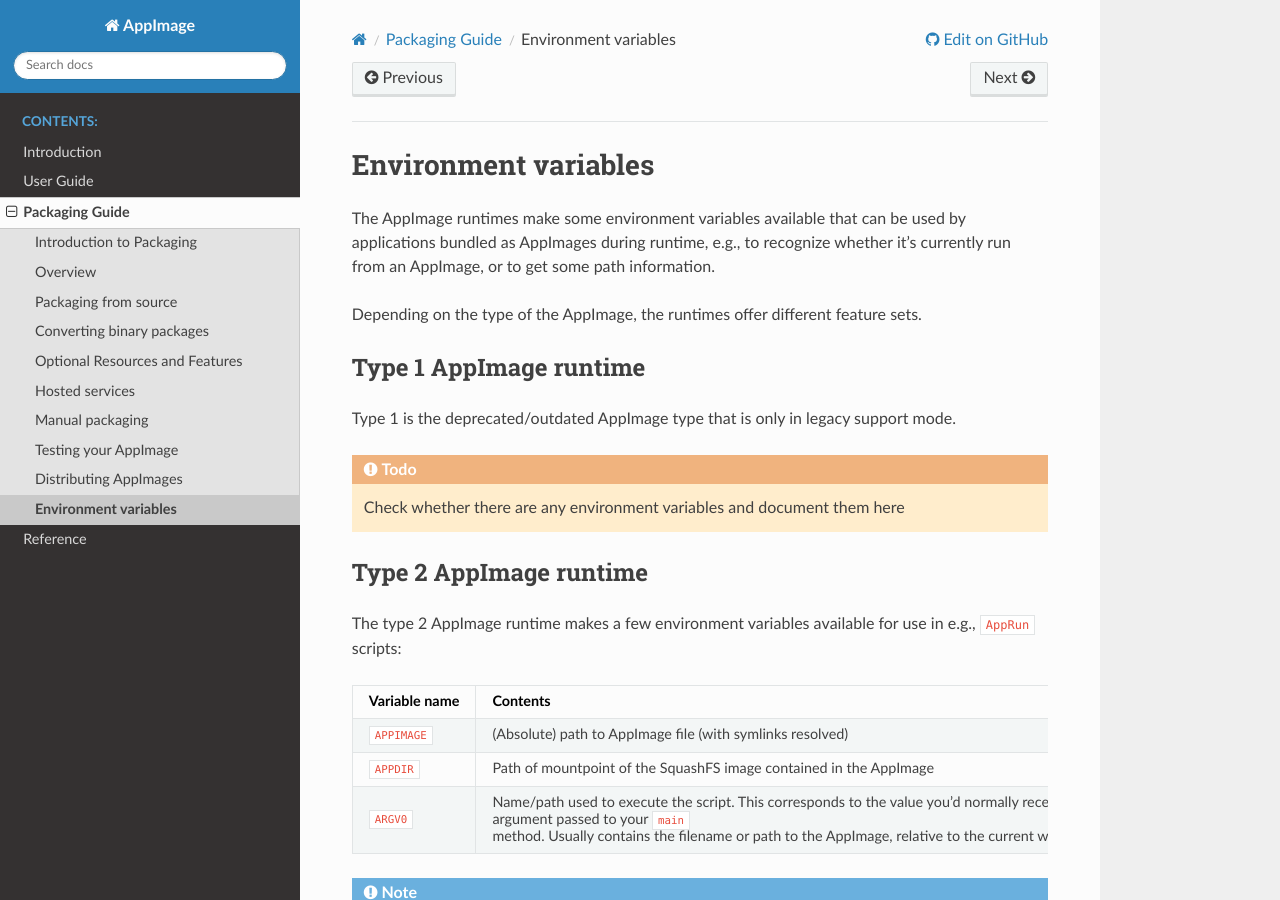
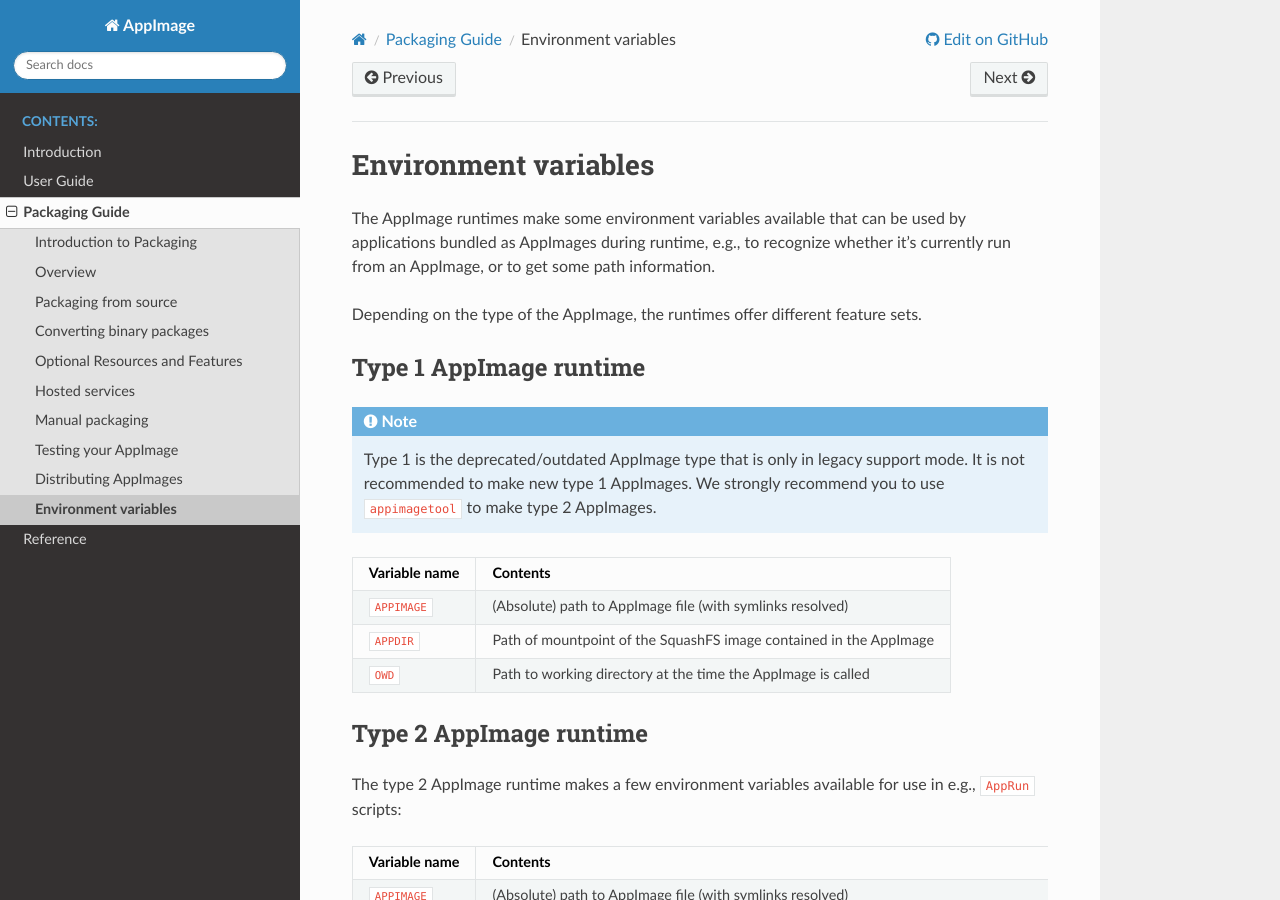
Before and after one commit to AppImage/docs.appimage.org, a Sphinx documentation site: the page built from source/packaging-guide/environment-variables.rst, in a window 1280 px wide and 900 px high. Built offline with Sphinx 7.4.7 and the Read the Docs theme 2.0.0, drawn with Linux system fonts in a browser that asks for light colours.

Commit message:
Document type 1 environment variables

```diff
--- a/source/packaging-guide/environment-variables.rst
+++ b/source/packaging-guide/environment-variables.rst
@@ -12,10 +12,24 @@
 Type 1 AppImage runtime
 -----------------------
 
-Type 1 is the deprecated/outdated AppImage type that is only in legacy support mode.
+.. note::
 
-.. todo::
-   Check whether there are any environment variables and document them here
+   Type 1 is the deprecated/outdated AppImage type that is only in legacy support mode. It is not recommended to make
+   new type 1 AppImages. We strongly recommend you to use :code:`appimagetool` to make type 2 AppImages.
+
++------------------+--------------------------------------------------------------------------------------------------+
+| Variable name    | Contents                                                                                         |
+|                  |                                                                                                  |
++==================+==================================================================================================+
+| :code:`APPIMAGE` | (Absolute) path to AppImage file (with symlinks resolved)                                        |
+|                  |                                                                                                  |
++------------------+--------------------------------------------------------------------------------------------------+
+| :code:`APPDIR`   | Path of mountpoint of the SquashFS image contained in the AppImage                               |
+|                  |                                                                                                  |
++------------------+--------------------------------------------------------------------------------------------------+
+| :code:`OWD`      | Path to working directory at the time the AppImage is called                                     |
+|                  |                                                                                                  |
++------------------+--------------------------------------------------------------------------------------------------+
 
 
 
```
